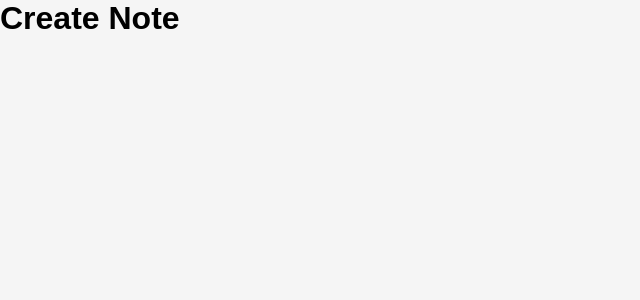
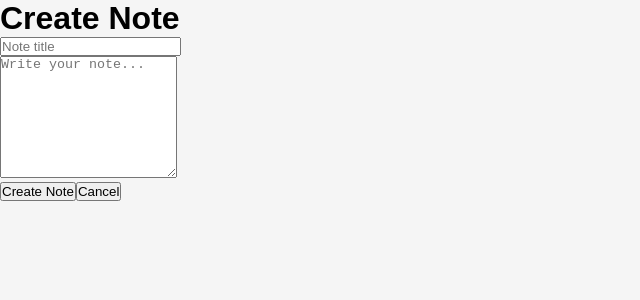
Before and after one commit to koner4518/notes-manager, a React app in the folder frontend/: page /notes/new in a window 1280 px wide. Shown: the top 300 px of the page, without its empty margins (0-640 px from the left). Built offline with nearby package versions, Linux system fonts and the light colour scheme; sample sign-in values are in the browser's storage; the HTML template or start-up script is replaced by a standard one.

Commit message:
Add create note functionality

```diff
--- a/frontend/src/pages/CreateNote.jsx
+++ b/frontend/src/pages/CreateNote.jsx
@@ -1,5 +1,92 @@
+import { useState } from "react";
+import { useNavigate } from "react-router-dom";
+import api from "../services/api";
+
 const CreateNote = () => {
-    return <h1>Create Note</h1>;
+    const navigate = useNavigate();
+
+    const [formData, setFormData] = useState({
+        title: "",
+        content: ""
+    });
+
+    const [error, setError] = useState("");
+
+    const handleChange = (e) => {
+        setFormData({
+            ...formData,
+            [e.target.name]: e.target.value
+        });
+    };
+
+    const handleSubmit = async (e) => {
+        e.preventDefault();
+
+        setError("");
+
+        if (
+            !formData.title.trim() ||
+            !formData.content.trim()
+        ) {
+            setError("Title and content are required");
+            return;
+        }
+
+        try {
+            await api.post("/notes", formData);
+
+            navigate("/dashboard");
+
+        } catch (error) {
+            setError(
+                error.response?.data?.message ||
+                "Failed to create note"
+            );
+        }
+    };
+
+    return (
+        <div>
+            <h1>Create Note</h1>
+
+            <form onSubmit={handleSubmit}>
+
+                <input
+                    type="text"
+                    name="title"
+                    placeholder="Note title"
+                    value={formData.title}
+                    onChange={handleChange}
+                />
+
+                <br />
+
+                <textarea
+                    name="content"
+                    placeholder="Write your note..."
+                    value={formData.content}
+                    onChange={handleChange}
+                    rows="8"
+                />
+
+                <br />
+
+                <button type="submit">
+                    Create Note
+                </button>
+
+                <button
+                    type="button"
+                    onClick={() => navigate("/dashboard")}
+                >
+                    Cancel
+                </button>
+
+            </form>
+
+            {error && <p>{error}</p>}
+        </div>
+    );
 };
 
 export default CreateNote;
```
